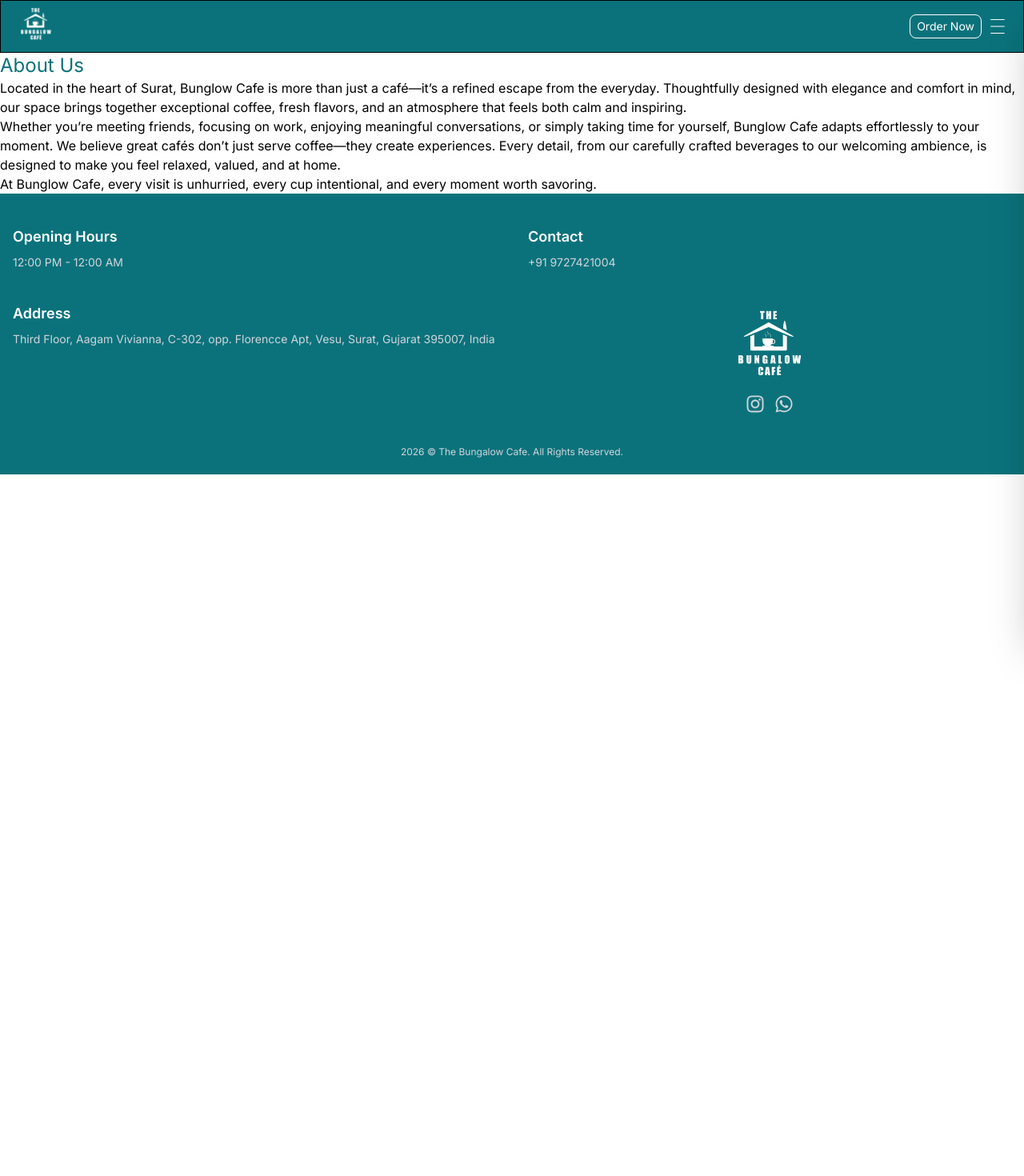
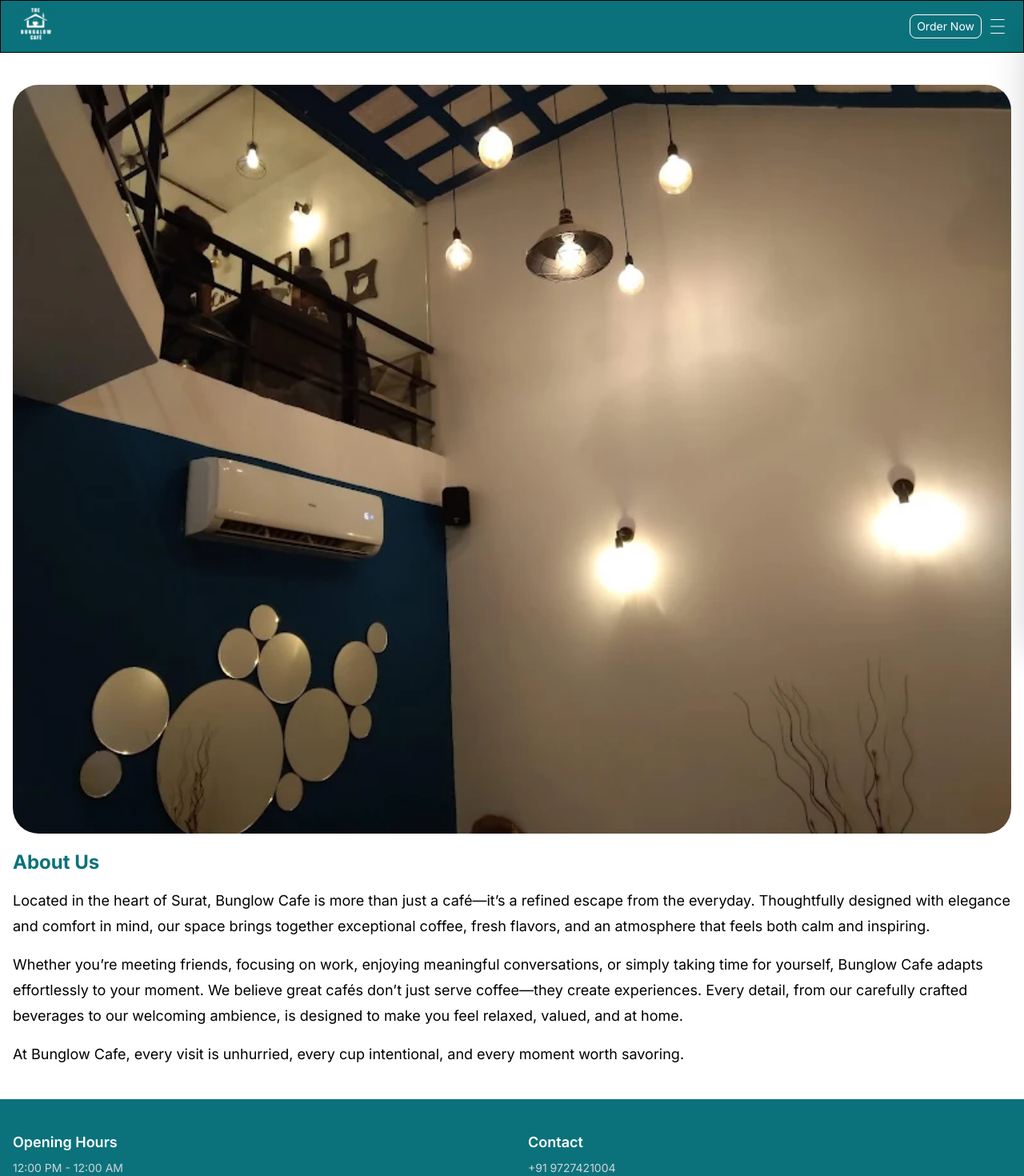
Before and after one commit to Fenil-Techy/Cafe_site, a React (Vite) app: page /about in a window 1280 px wide. Shown: the top 1470 px of the page at 80% size. Before the commit the page ends 800 px from the top, so only its background shows below. Built offline with nearby package versions, Linux system fonts and the light colour scheme.

Commit message:
create about page

```diff
--- a/src/pages/About.jsx
+++ b/src/pages/About.jsx
@@ -1,10 +1,15 @@
+import Carousel from "../components/about/Carousel"
+
 export const About = () => {
     return (
-        <div>
+        <div className="px-4 py-10">
             <div>
-                <h1 className="text-primary text-2xl">About Us</h1>
+                <Carousel/>
             </div>
-            <div>
+            <div className="mt-5">
+                <h1 className="text-primary font-subheading font-bold text-2xl">About Us</h1>
+            </div>
+            <div className="flex flex-col gap-4 mt-4 text-lg leading-8">
             <p>Located in the heart of Surat, Bunglow Cafe is more than just a café—it’s a refined escape from the everyday. Thoughtfully designed with elegance and comfort in mind, our space brings together exceptional coffee, fresh flavors, and an atmosphere that feels both calm and inspiring.</p>
 
             <p>Whether you’re meeting friends, focusing on work, enjoying meaningful conversations, or simply taking time for yourself, Bunglow Cafe adapts effortlessly to your moment. We believe great cafés don’t just serve coffee—they create experiences. Every detail, from our carefully crafted beverages to our welcoming ambience, is designed to make you feel relaxed, valued, and at home.</p>
```
